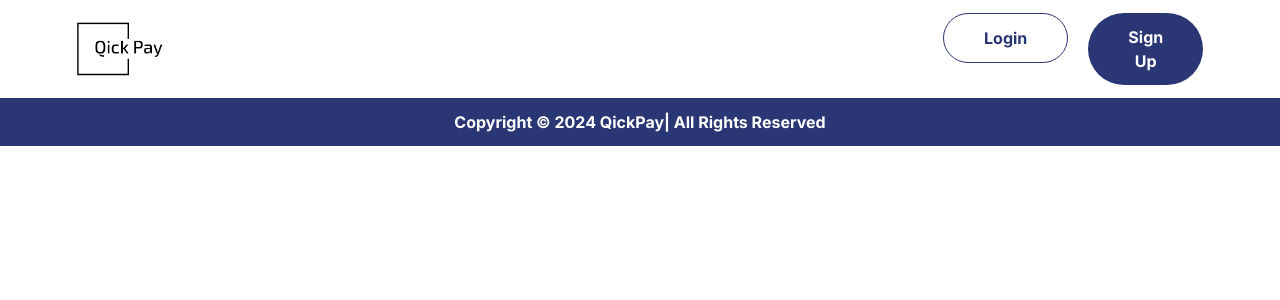
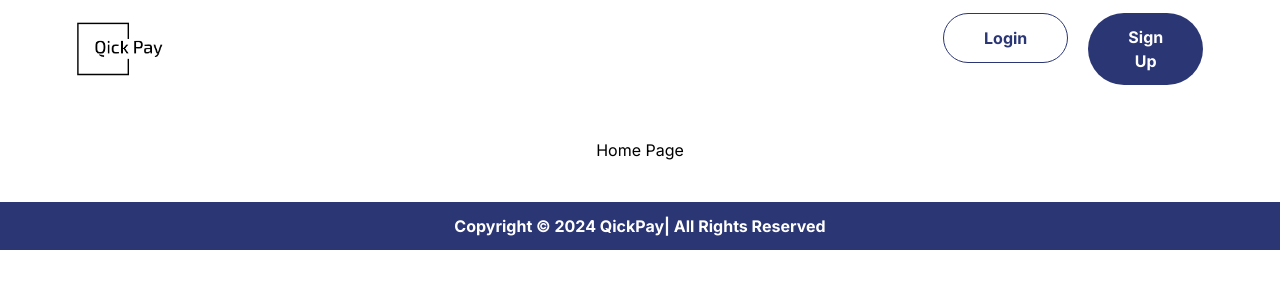
Before and after one commit to Clinzho1996/qickpay, a Next.js app: page / in a window 1280 px wide. Shown: the top 300 px of the page. Built offline with nearby package versions, Linux system fonts and the light colour scheme.

Commit message:
register page

```diff
--- a/src/app/page.js
+++ b/src/app/page.js
@@ -7,6 +7,9 @@ function Home() {
   return (
     <div>
       <Navbar />
+      <div className="p-10 text-center">
+        <h2>Home Page</h2>
+      </div>
       <Footer />
     </div>
   );
```
